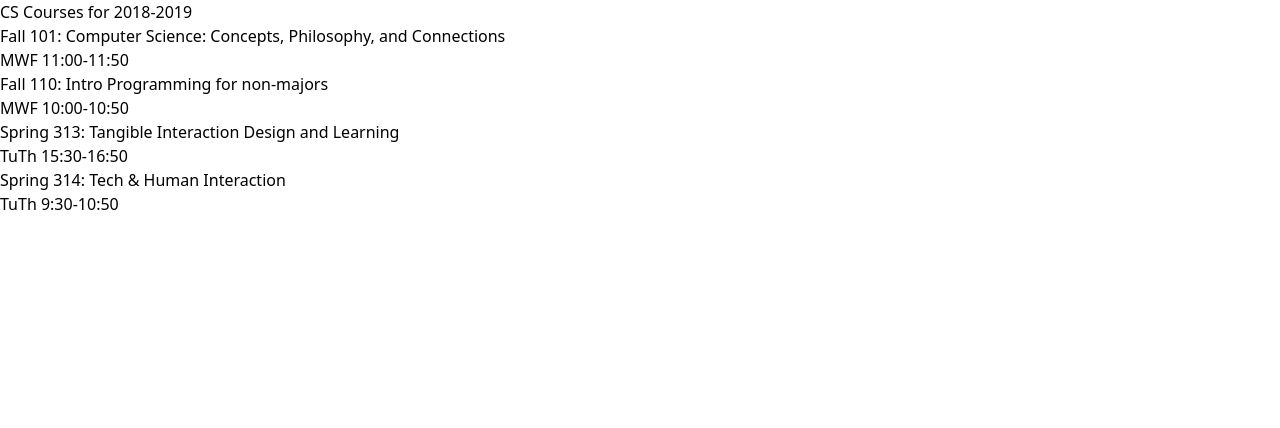
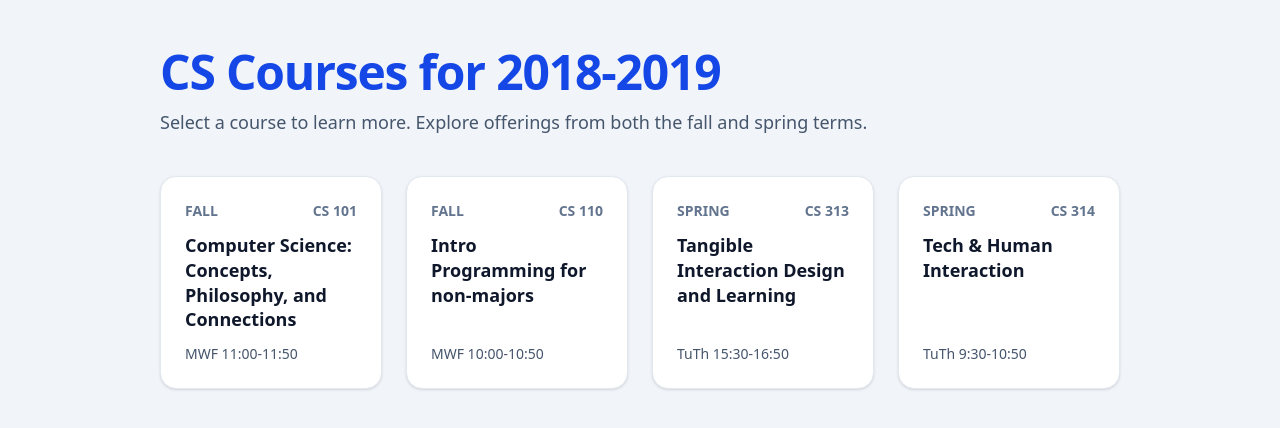
Before and after one commit to WillyWub/Wilson_React_Challenge, a React (Vite) app in the folder Desktop/CS_392/Wilson_React_Challenge/: page / in a window 1280 px wide. Shown: the top 428 px of the page. Built offline with nearby package versions, Linux system fonts and the light colour scheme.

Commit message:
Add Style

```diff
--- a/Desktop/CS_392/Wilson_React_Challenge/package.json
+++ b/Desktop/CS_392/Wilson_React_Challenge/package.json
@@ -13,11 +13,11 @@
   },
   "dependencies": {
     "@dataconnect/generated": "file:src/dataconnect-generated",
-    "@tailwindcss/vite": "^4.1.13",
+    "@tailwindcss/vite": "^4.1.14",
     "firebase": "^12.2.1",
     "react": "^19.1.1",
     "react-dom": "^19.1.1",
-    "tailwindcss": "^4.1.13"
+    "tailwindcss": "^4.1.14"
   },
   "devDependencies": {
     "@eslint/js": "^9.35.0",
--- a/Desktop/CS_392/Wilson_React_Challenge/src/App.tsx
+++ b/Desktop/CS_392/Wilson_React_Challenge/src/App.tsx
@@ -1,41 +1,43 @@
 import Banner from './components/Banner';
 import CourseList from './components/CourseList';
-
 
 const schedule = {
   "title": "CS Courses for 2018-2019",
   "courses": {
-    "F101" : {
+    "F101": {
       "term": "Fall",
       "number": "101",
-      "meets" : "MWF 11:00-11:50",
-      "title" : "Computer Science: Concepts, Philosophy, and Connections"
+      "meets": "MWF 11:00-11:50",
+      "title": "Computer Science: Concepts, Philosophy, and Connections"
     },
-    "F110" : {
+    "F110": {
       "term": "Fall",
       "number": "110",
-      "meets" : "MWF 10:00-10:50",
-      "title" : "Intro Programming for non-majors"
+      "meets": "MWF 10:00-10:50",
+      "title": "Intro Programming for non-majors"
     },
-    "S313" : {
+    "S313": {
       "term": "Spring",
       "number": "313",
-      "meets" : "TuTh 15:30-16:50",
-      "title" : "Tangible Interaction Design and Learning"
+      "meets": "TuTh 15:30-16:50",
+      "title": "Tangible Interaction Design and Learning"
     },
-    "S314" : {
+    "S314": {
       "term": "Spring",
       "number": "314",
-      "meets" : "TuTh 9:30-10:50",
-      "title" : "Tech & Human Interaction"
+      "meets": "TuTh 9:30-10:50",
+      "title": "Tech & Human Interaction"
     }
   }
 };
+
 const App = () => (
-  <>
-    <Banner title={schedule.title} />
-    <CourseList courses={schedule.courses} />
-  </>
+  <div className="min-h-screen bg-slate-100">
+    <div className="mx-auto flex max-w-5xl flex-col gap-10 px-4 py-12 sm:px-6 lg:px-8">
+      <Banner title={schedule.title} />
+      <CourseList courses={schedule.courses} />
+    </div>
+  </div>
 );
 
 export default App;
--- a/Desktop/CS_392/Wilson_React_Challenge/src/components/Banner.tsx
+++ b/Desktop/CS_392/Wilson_React_Challenge/src/components/Banner.tsx
@@ -1,7 +1,17 @@
 type BannerProp = {
-    title: string;
+  title: string;
 };
 
-const Banner = ({title}: BannerProp) => <h1>{title}</h1>;
+const Banner = ({ title }: BannerProp) => (
+  <header className="text-center sm:text-left">
+    <h1 className="text-4xl font-semibold tracking-tight text-blue-700 sm:text-5xl">
+      {title}
+    </h1>
+    <p className="mt-3 text-base text-slate-600 sm:text-lg">
+      Select a course to learn more. Explore offerings from both the fall and spring
+      terms.
+    </p>
+  </header>
+);
 
 export default Banner;
--- a/Desktop/CS_392/Wilson_React_Challenge/src/components/CourseList.tsx
+++ b/Desktop/CS_392/Wilson_React_Challenge/src/components/CourseList.tsx
@@ -11,14 +11,21 @@ type CourseListProps = {
   courses: Courses;
 };
 
-const CourseList = ({courses}: CourseListProps) => (
-    <ul>
+const CourseList = ({ courses }: CourseListProps) => (
+  <ul className="grid gap-6 sm:grid-cols-2 xl:grid-cols-4">
     {Object.entries(courses).map(([id, c]) => (
-      <li key={id}>
-        <h2>
-          {c.term} {c.number}: {c.title}
+      <li
+        key={id}
+        className="flex h-full flex-col gap-3 rounded-2xl border border-slate-200 bg-white p-6 shadow-sm"
+      >
+        <div className="flex items-baseline justify-between text-sm font-semibold uppercase text-slate-500">
+          <span>{c.term}</span>
+          <span>CS {c.number}</span>
+        </div>
+        <h2 className="text-lg font-semibold leading-snug text-slate-900">
+          {c.title}
         </h2>
-        <div>{c.meets}</div>
+        <div className="mt-auto text-sm font-medium text-slate-600">{c.meets}</div>
       </li>
     ))}
   </ul>
--- a/Desktop/CS_392/Wilson_React_Challenge/src/index.css
+++ b/Desktop/CS_392/Wilson_React_Challenge/src/index.css
@@ -1,14 +1 @@
 @import "tailwindcss";
-
-@theme {
-  --animate-logo-spin: logo-spin infinite 20s linear;
-
-  @keyframes logo-spin {
-    from {
-      transform: rotate(0deg);
-    }
-    to {
-      transform: rotate(360deg);
-    }
-  }
-}
```
Also changed, not shown: 1 other file (tests, documents, lock files or other folders). Lines whose indentation alone changed are shown as unchanged.
